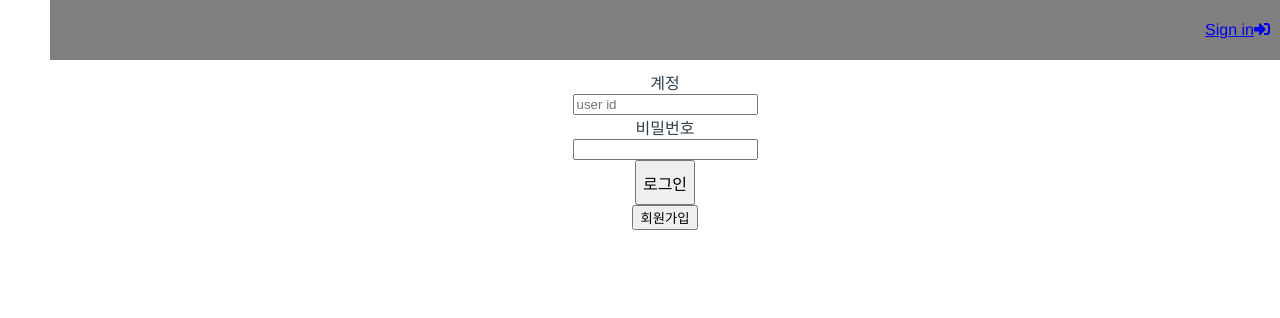
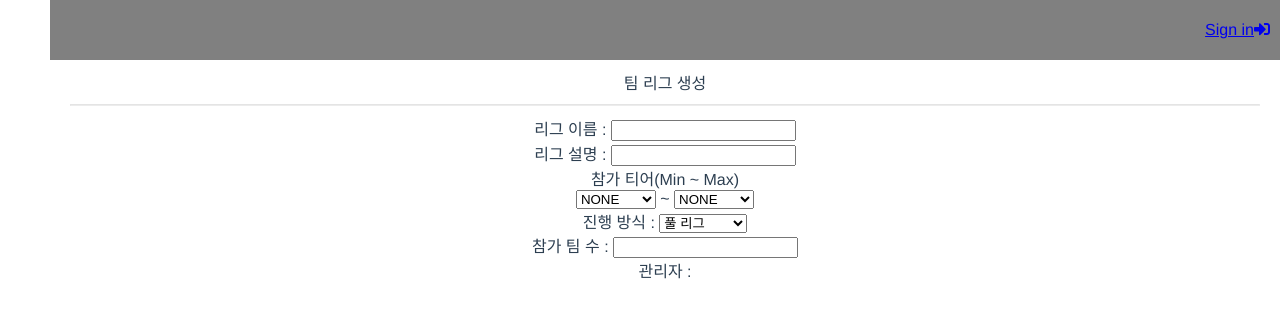
Before and after one commit to DaniyolKim/LCORD, a Vue app in the folder client/: page /manage/createLeagueTeam in a window 1280 px wide. Before the commit this address led to /login. Shown: the top 318 px of the page. Built offline with nearby package versions, Linux system fonts and the light colour scheme; what vue-js-modal, vue-sidebar-menu would draw is missing.

Commit message:
client - 리그 생성 추가, 로고 변경 server -

```diff
--- a/client/src/App.vue
+++ b/client/src/App.vue
@@ -9,7 +9,7 @@
 </template>
 <script>
 const logo = {
-  template: '<a href="/"><img src="/static/logo.png" width="200px"/></a>'
+  template: '<a href="/"><img src="/static/logo_1.png" width="200px"/></a>'
 }
 const separator = {
   template: '<hr style="border-color: rgba(0, 0, 0, 0.1); margin: 10px;">'
--- a/client/src/components/league/LeagueIng.vue
+++ b/client/src/components/league/LeagueIng.vue
@@ -261,6 +261,9 @@
             membersAway: this.getMembers(match.away),
             membersHome: this.getMembers(match.home),
             isEdit: isEdit,
+          },
+          {
+            clickToClose: !isEdit,
           }
           )
       },
--- a/client/src/components/league/modalDetail.vue
+++ b/client/src/components/league/modalDetail.vue
@@ -20,11 +20,16 @@
           <select v-model="m.name"><option v-for="user in membersHome">{{user.name}}</option></select></label></td>
         <td><label v-for="m in record.away">
           <select v-model="m.name"><option v-for="user in membersHome">{{user.name}}</option></select></label></td>
-        <td>{{record.winner}}</td>
+        <td>
+          <select v-model="record.winner"><option v-for="team in teamList">{{team.name}}</option></select>
+        </td>
       </tr>
       </tbody>
     </table>
-    <button v-if="isEdit">저장</button>
+    <div  v-if="isEdit">
+      <button @click="closeModal">취소</button>
+      <button>저장</button>
+    </div>
   </div>
 </template>
 <script>
@@ -35,7 +40,7 @@
       return {
         orderList: [1, 2, 3, 4, 5, 6, 7],
         mapList: ['투혼', '서킷브레이커', '블록체인SE', '글라디에이터', '파워 본드', '오버워치', '트레스패스', '헌터', '빠른무한'],
-        /*match: { home: '1팀', away: '2팀' },*/
+        teamList: [ {name: '1팀'}, {name: '2팀'},],
         recordList: [
           { time: '2019-10-10 PM 10', order: '1', map: '투혼', winner: '', home: [{name:'A'}], away: [{name:'B'}], winner: '1팀' },
           { time: '2019-10-10 PM 10', order: '2', map: '서킷브레이커', winner: '', home: [{name:'B'}], away: [{name:'C'}], winner: '1팀' },
@@ -48,7 +53,9 @@
       }
     },
     methods: {
-
+      closeModal () {
+        this.$emit('close')
+      }
     }
   }
 </script>
--- a/client/src/components/manage/CreateLeagueTeam.vue
+++ b/client/src/components/manage/CreateLeagueTeam.vue
@@ -1,11 +1,48 @@
 <template>
+  <div>
     <div>팀 리그 생성</div>
+    <hr style="border-color: rgba(0, 0, 0, 0.1); margin: 10px;">
+
+    <div>
+      <label>리그 이름 : <input type="text"></label>
+    </div>
+    <div>
+      <label>리그 설명 : <input type="text"></label>
+    </div>
+    <div>
+      <label>참가 티어(Min ~ Max)</label>
+      <div>
+        <select v-model="leagueData.tier.min"><option v-for="tier in tierList">{{tier}}</option></select> ~
+        <select v-model="leagueData.tier.max"><option v-for="tier in tierList">{{tier}}</option></select>
+      </div>
+    </div>
+    <div>
+      <label>진행 방식 : <select><option>풀 리그</option><option>위너스 리그</option></select></label>
+    </div>
+    <div>
+      <label>참가 팀 수 : <input type="number" v-model="teamCount"></label>
+    </div>
+    <div>
+      <label>관리자 : </label>
+    </div>
+  </div>
 </template>
 
 <script>
-    export default {
-        name: "CreateLeagueTeam"
+  export default {
+    name: "CreateLeagueTeam",
+    data () {
+      return {
+        leagueData: {
+          name:'',
+          desc: '',
+          tier: {min:'NONE', max:'NONE'},
+          teamCount: 0,
+        },
+        tierList: ['GOD', 'HUMAN', 'ANIMAL', 'AMOEBA', 'NONE']
+      }
     }
+  }
 </script>
 
 <style scoped>
--- a/client/src/router/index.js
+++ b/client/src/router/index.js
@@ -96,10 +96,11 @@ export default new Router({
 })
 
 function checkAuth (to, from, next) {
-  if(commAPI.isAuth()) {
+  next()
+  /*if(commAPI.isAuth()) {
     next()
   } else {
     alert('로그인이 필요한 서비스입니다.')
     next({name: 'Login', params: {toName: to.name}})
-  }
+  }*/
 }
```
Also changed, not shown: client/static/logo_1.png (added).
